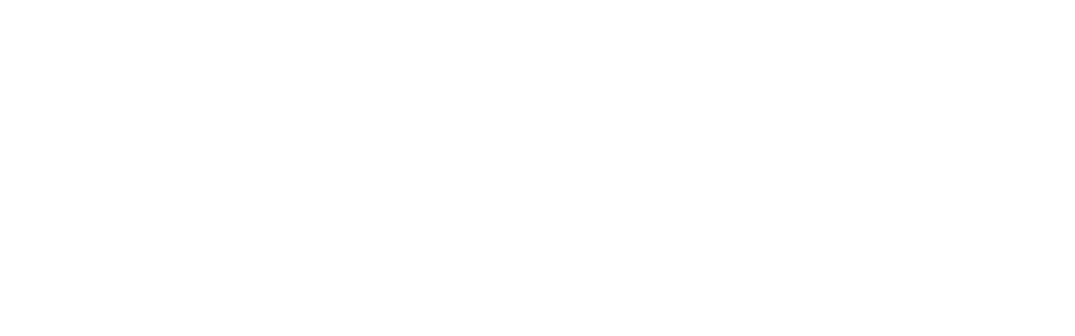
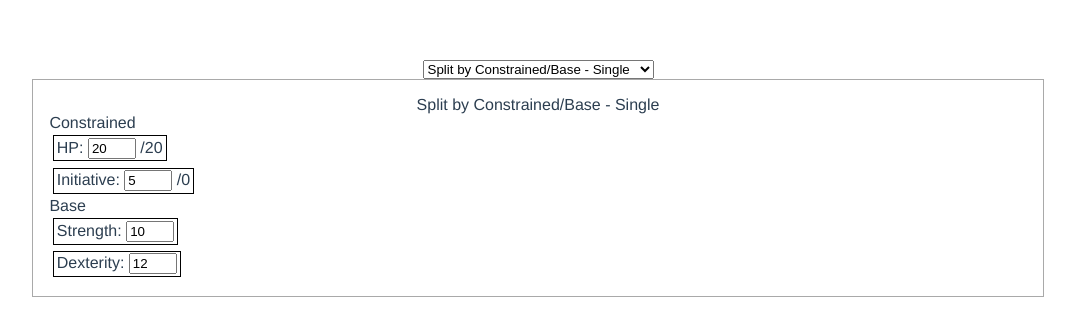
Before and after one commit to Fzzr/character-sheet-vuets, a Vue app: page / in a window 1280 px wide. Shown: the top 336 px of the page, without its empty margins (102-1177 px from the left). Built offline with nearby package versions, Linux system fonts and the light colour scheme.

Commit message:
Add App functionality

```diff
--- a/src/App.vue
+++ b/src/App.vue
@@ -1,16 +1,76 @@
 <template>
   <div id="app">
+    <SheetSelector
+      @update-selected="changeSheet"
+      v-bind:selectedSheetId=selectedSheetId
+      v-bind:sheets=sheets
+    />
+    <SingleSheet
+      v-if="!isTabbedSheet()"
+      v-bind:sheet=selectedSheet
+    />
+    <TabbedSheet
+      v-if="isTabbedSheet()"
+      v-bind:sheet=selectedSheet
+    />
   </div>
 </template>
 
 <script lang="ts">
-import { Component, Vue } from 'vue-property-decorator';
+import {
+  mapGetters,
+  mapState,
+  mapMutations,
+} from 'vuex';
+import {
+  Component,
+  Prop,
+  Vue,
+} from 'vue-property-decorator';
+
+import SheetSelector from './components/SheetSelector.vue';
+import SingleSheet from './components/SingleSheet.vue';
+import TabbedSheet from './components/TabbedSheet.vue';
+
+import {
+  RootState,
+  SingleSheet as SingleSheetShape,
+  TabbedSheet as TabbedSheetShape,
+} from './types';
 
 @Component({
   components: {
+    SheetSelector,
+    SingleSheet,
+    TabbedSheet,
+  },
+  computed: {
+    ...mapState([
+      'selectedSheetId',
+      'sheets',
+    ]),
+    ...mapGetters([
+      'selectedSheet',
+    ]),
+  },
+  methods: {
+    ...mapMutations([
+      'changeSheet',
+    ]),
   },
 })
-export default class App extends Vue {}
+export default class App extends Vue {
+  private selectedSheetId!: string;
+  private sheets!: Extract<RootState, 'sheets'>;
+  private selectedSheet!: SingleSheetShape | TabbedSheetShape;
+  private isTabbedSheet () {
+    if ((this.selectedSheet as TabbedSheetShape).tabs) {
+      return true;
+    } else {
+      return false;
+    }
+  }
+}
 </script>
 
 <style>
```
